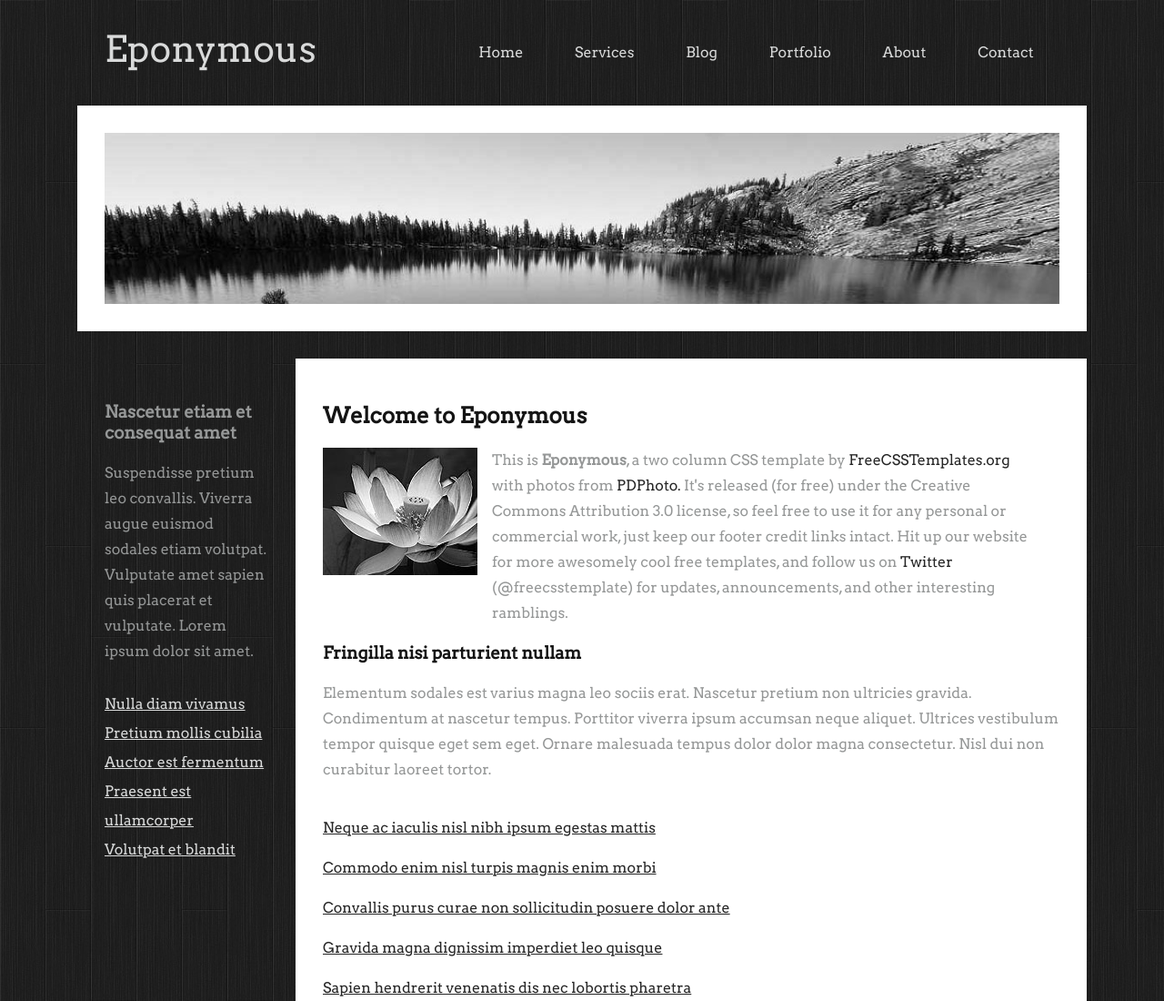
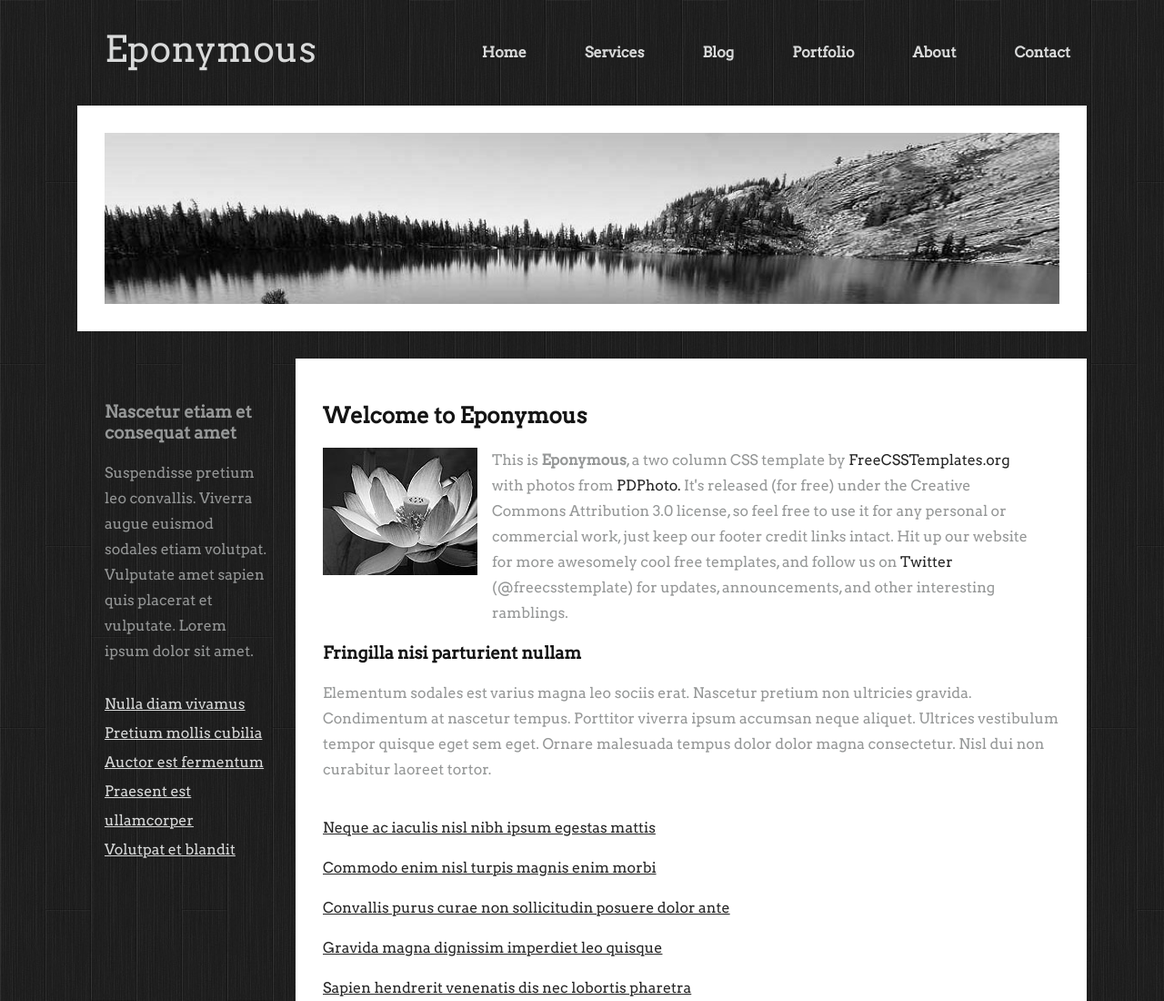
Before and after one commit to Starunski/eponymous, a plain HTML site: page index.html in a window 1280 px wide. Shown: the top 1100 px of the page at 91% size. Drawn offline with nearby package versions, Linux system fonts and the light colour scheme.

Commit message:
fixed nav bar hover

```diff
--- a/style.css
+++ b/style.css
@@ -77,27 +77,33 @@ header .logo {
 
 header nav {
     flex: 1;
-
-
+    align-self: stretch;
+    display: flex;
 }
 
 header nav ul {
     display: flex;
     justify-content: space-around;
     margin-bottom: 0;
-
+    flex: 1;
 }
 
 header nav ul li a {
-    text-decoration: none !important;
-    font-style: bold;
+    height: 100%;
+    display: flex;
+    align-items: center;
+    padding: 0px 2em;
+}
 
+header nav ul li a {
+    text-decoration: none;
+    font-weight: bold;
 }
 
 header nav ul li a:hover {
-    text-decoration: none !important;
+    color: black;
+    text-decoration: none;
     background-color: rgb(60, 210, 248);
-    padding: 10px;
 }
 
 
```
